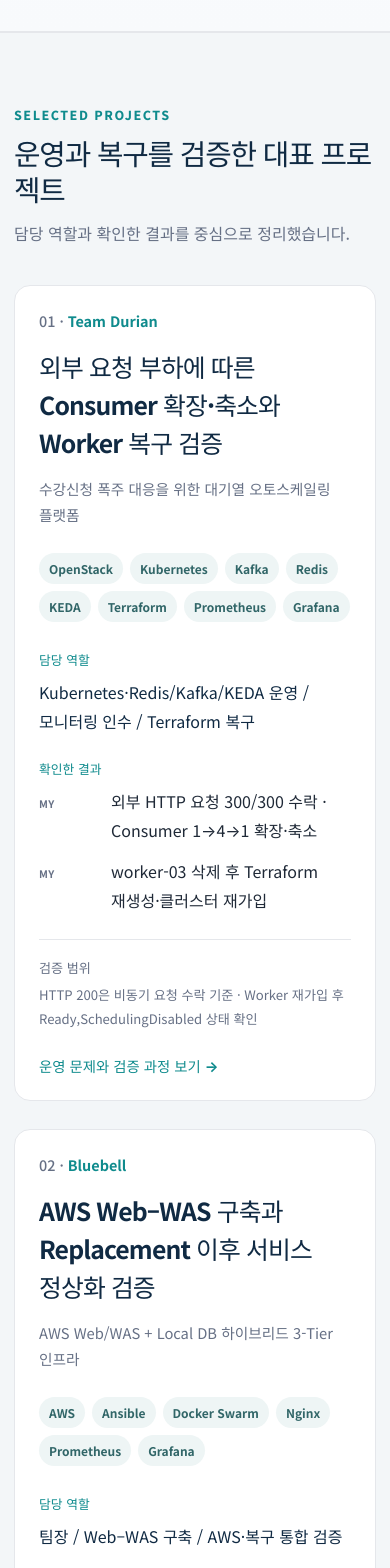
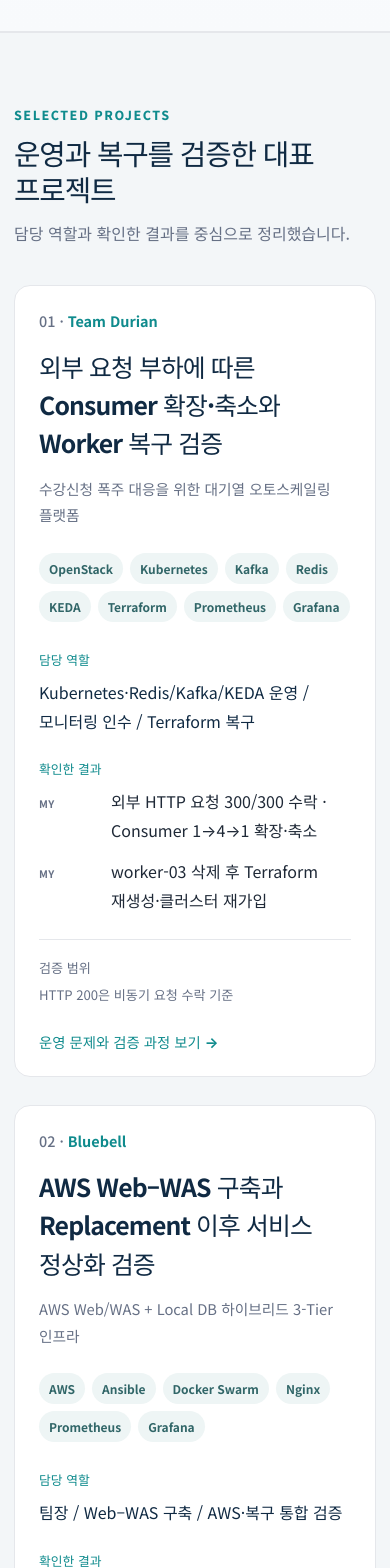
Before and after one commit to wkfkeha784-pixel/cloud-infra-portfolio, a React (Vite) app: page / in a window 390 px wide. Shown: the part 880-2448 px from the top of the page. Built offline with nearby package versions, Linux system fonts and the light colour scheme.

Commit message:
fix(home): preserve mobile heading words and refresh case-link checks

```diff
--- a/src/data/projects.ts
+++ b/src/data/projects.ts
@@ -73,7 +73,7 @@ export const projects: Project[] = [
         { scope: 'MY', text: '외부 HTTP 요청 300/300 수락 · Consumer 1→4→1 확장·축소' },
         { scope: 'MY', text: 'worker-03 삭제 후 Terraform 재생성·클러스터 재가입' },
       ],
-      note: 'HTTP 200은 비동기 요청 수락 기준 · Worker 재가입 후 Ready,SchedulingDisabled 상태 확인',
+      note: 'HTTP 200은 비동기 요청 수락 기준',
       linkLabel: '운영 문제와 검증 과정 보기',
     },
     architecture: [
--- a/src/styles/global.css
+++ b/src/styles/global.css
@@ -273,6 +273,12 @@ img { max-width: 100%; }
 .section-heading p {
   margin: 14px 0 0;
   color: var(--muted);
+}
+
+#projects .section-heading h2,
+.additional-projects .section-heading h2 {
+  word-break: keep-all;
+  overflow-wrap: anywhere;
 }
 
 .featured-project-list { display: grid; gap: 28px; }
```
Also changed, not shown: 1 other file (tests, documents, lock files or other folders).
